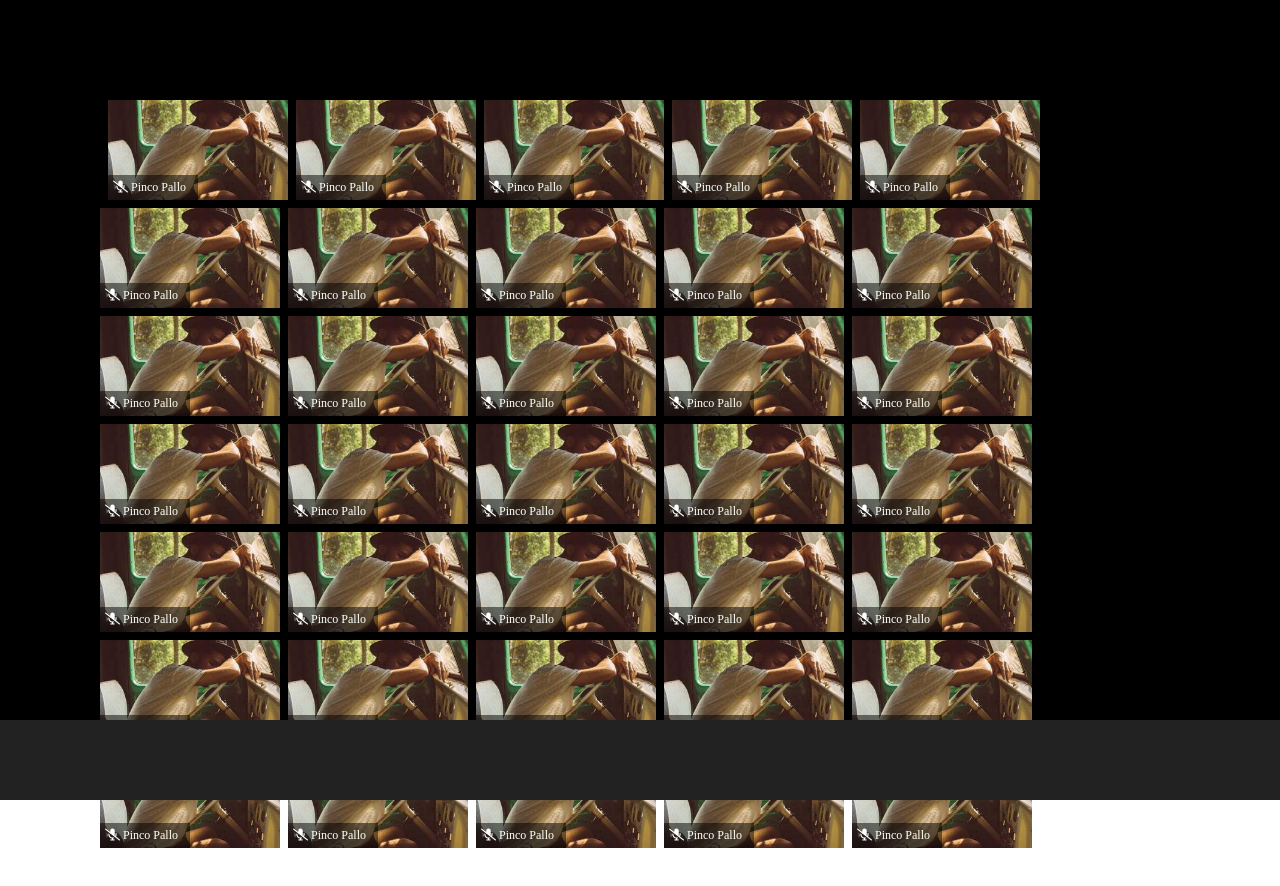
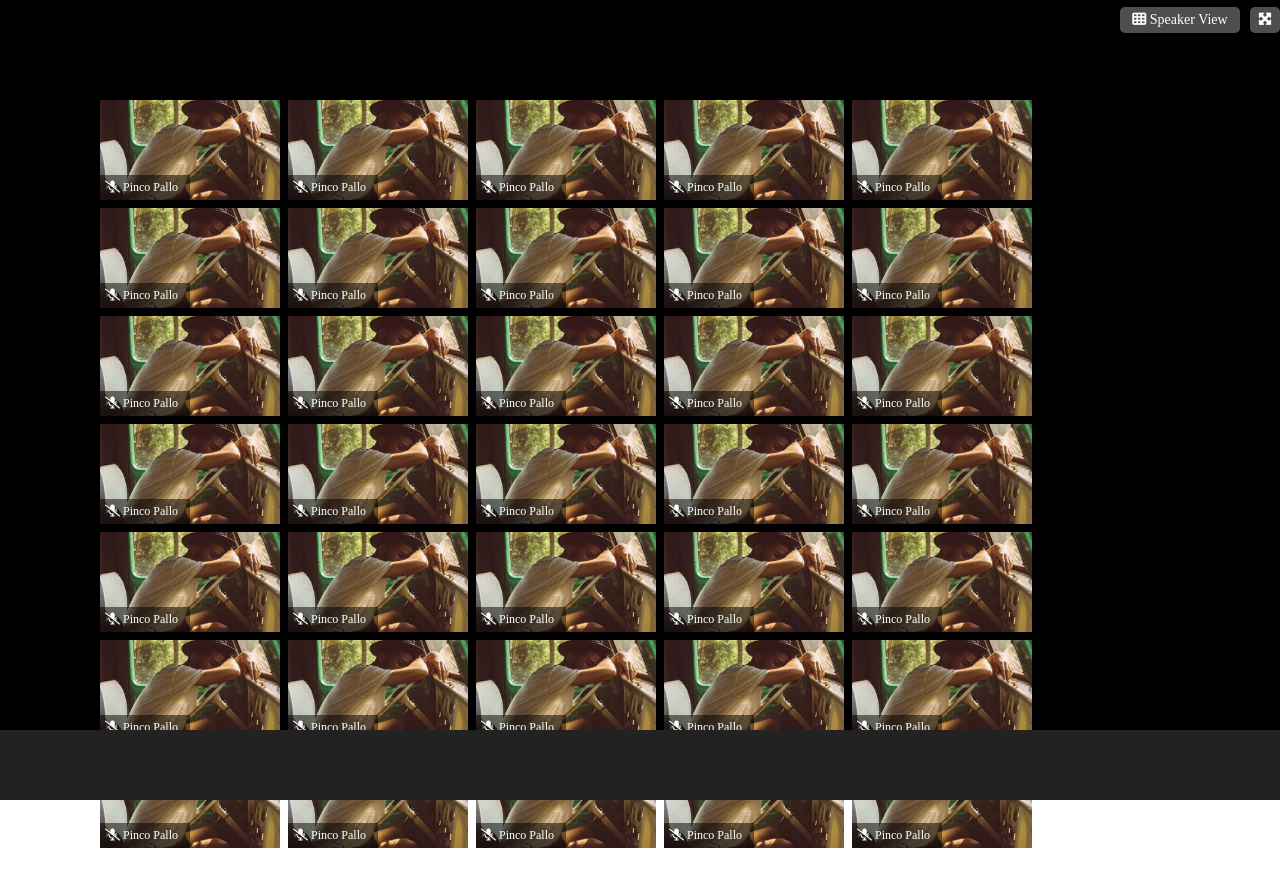
Before and after one commit to Lucacasamassima2001/html-css-zoom, a plain HTML site: page index.html in a window 1280 px wide. After the commit the page ends 848 px from the top, so only its background shows below. Drawn offline with Linux system fonts and the light colour scheme.

Commit message:
done upper text and lower section structure

```diff
--- a/assets/style.css
+++ b/assets/style.css
@@ -4,26 +4,55 @@
     box-sizing: border-box;
 }
 
-.first-section{
+/* .first-section{
     background-color: black;
     height: 100vh;
     display: flex;
     flex-wrap: wrap;
     flex-shrink: none;
-}
+} */
 
 .container{
     padding: 100px;
+    height: 100vh;
+    background-color: rgba(0,0,0,255);
     display: flex;
     flex-wrap: wrap;
     gap: .5em;
+    position: relative;
 }
 
+.speaker{
+    color: white;
+    padding: 5px;
+    font-size: 14px;
+    background-color: rgba(128, 128, 128, 0.612);
+    width: 120px;
+    border-radius: 5px;
+    height: fit-content;
+    text-align: center;
+    position: absolute;
+    top: .5em;
+    right: 40px;
+}
+
+.expand{
+    color: white;
+    padding: 5px;
+    font-size: 14px;
+    background-color: rgba(128, 128, 128, 0.612);
+    width: 30px;
+    border-radius: 5px;
+    height: fit-content;
+    text-align: center;
+    position: absolute;
+    top: .5em;
+    right: 0;
+}
 
 .user{
     width: 180px;
     height: 100px;
-    background-color: red;
     background-image: url(../assets/img/tizio.jpg);
     background-size: cover;
     position: relative;
@@ -40,12 +69,13 @@
     font-size: 12px;
 }
 
-.second-section{
+
+.fixed-section{
     position: fixed;
     bottom: 0;
     left: 0;
-    z-index: 1;
+    z-index: 99;
     width: 100%;
-    height: 80px;
+    height: 70px;
     background-color: rgba(34,34,34,255);
 }
--- a/index.html
+++ b/index.html
@@ -12,7 +12,14 @@
     <main>
         <section class="first-section">
         <div class="container">
-            <div></div>
+            <div class="speaker">
+                <i class="fa-solid fa-table-cells"></i>
+                <span>Speaker View</span>
+            </div>
+
+            <div class="expand">
+                <i class="fa-solid fa-maximize"></i>
+            </div>
             <div class="user">
                 <div class="name">
                     <i class="fa-solid fa-microphone-slash"></i>
@@ -260,9 +267,9 @@
         </div>
     </section>
 
-        <section class="second-section">
+    <section class="fixed-section">
 
-        </section>
+    </section>
 
 
     </main>
```
